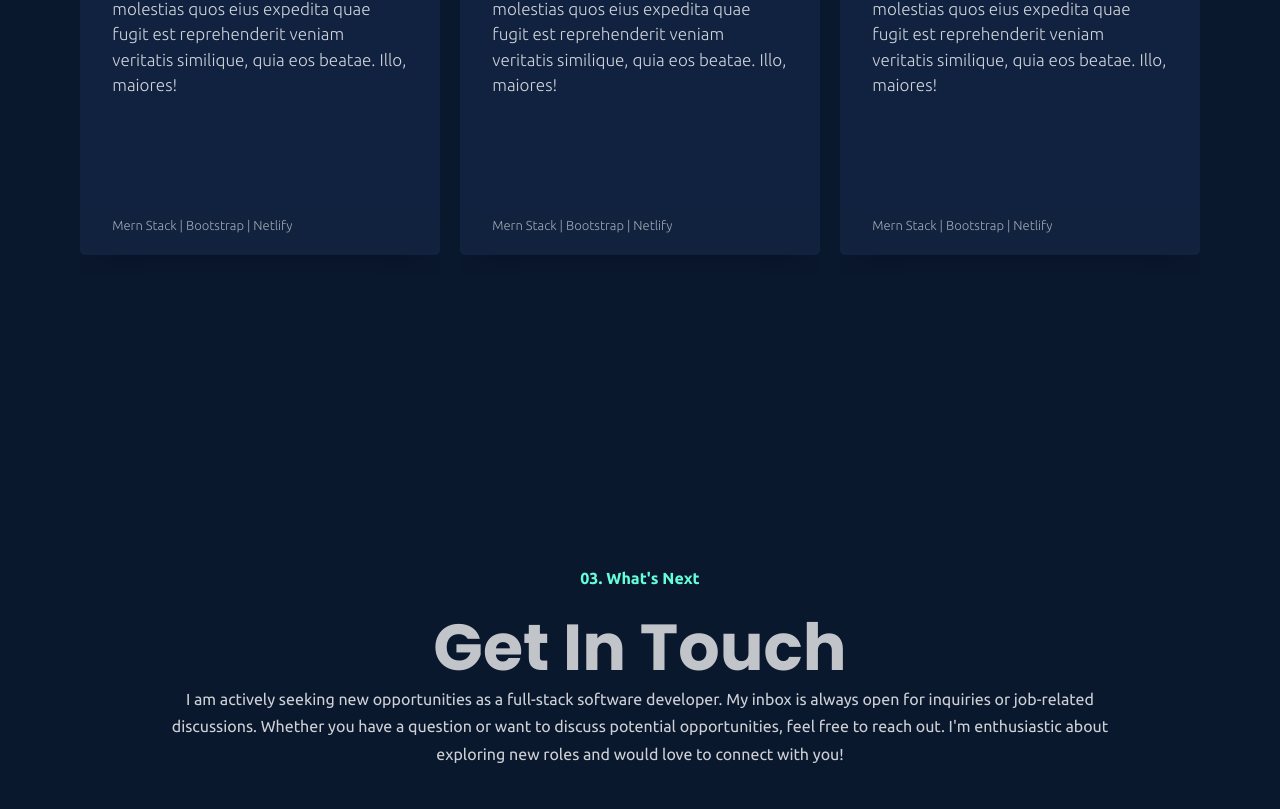
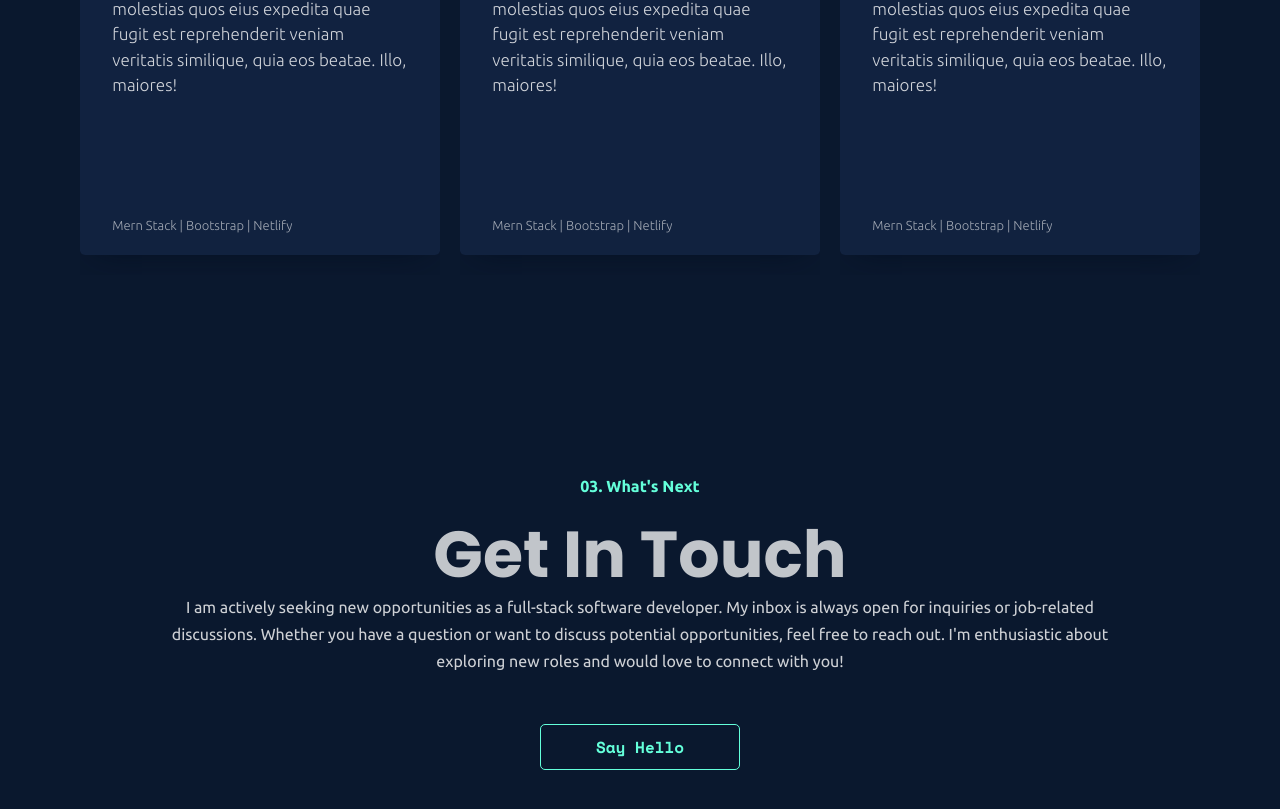
Before and after one commit to Sharjun-Hussain/Portfolio-Sharjun-Hussain, a React (Vite) app: page / in a window 1280 px wide. Shown: the part 2487-3296 px from the top of the page. Built offline with nearby package versions, Linux system fonts and the light colour scheme.

Commit message:
Edit more  Contact Component

```diff
--- a/src/Components/Contact.jsx
+++ b/src/Components/Contact.jsx
@@ -43,6 +43,10 @@
             potential opportunities, feel free to reach out. I'm enthusiastic
             about exploring new roles and would love to connect with you!
           </div>
+
+          <div className="pt-5 d-flex  justify-content-center ">
+            <a className="button">Say Hello</a>
+          </div>
         </Row>
       </Container>
     </div>
```
